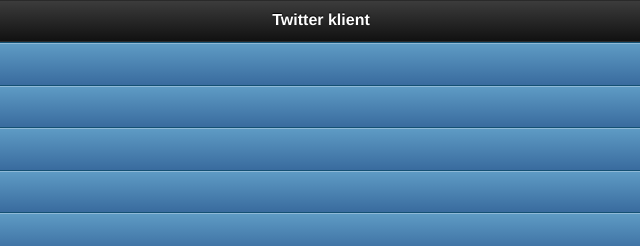
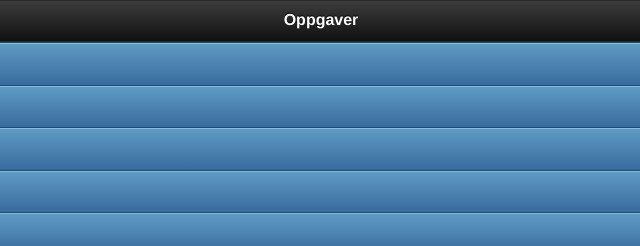
Before and after one commit to andersmartinsen/Workshop-Cordova-Windows-Phone, a plain HTML site: page www/index.html in a window 1280 px wide. Shown: the top 246 px of the page, 319-959 px from the left. Drawn offline with Linux system fonts and the light colour scheme.

Commit message:
[Kaizen] Endret overskrift

```diff
--- a/www/index.html
+++ b/www/index.html
@@ -1,7 +1,7 @@
 <!DOCTYPE html>
 <html>
   <head>
-    <title>Twitter klient</title>
+    <title>Oppgaver</title>
     <meta name="viewport" content="width=device-width, initial-scale=1.0, maximum-scale=1.0"/>
     <meta http-equiv="Content-type" content="text/html; charset=utf-8"/>
     <meta name="apple-mobile-web-app-capable" content="yes"/>
@@ -22,7 +22,7 @@
   <body>
     <div data-role="page" id="forside">
       <div data-role="header">
-        <h1>Twitter klient</h1>
+        <h1>Oppgaver</h1>
       </div>
 
       <div data-role="content">
```
